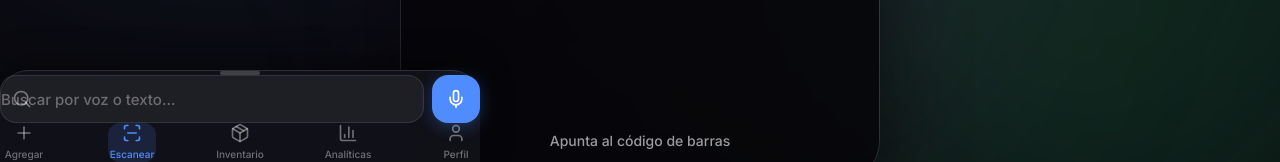
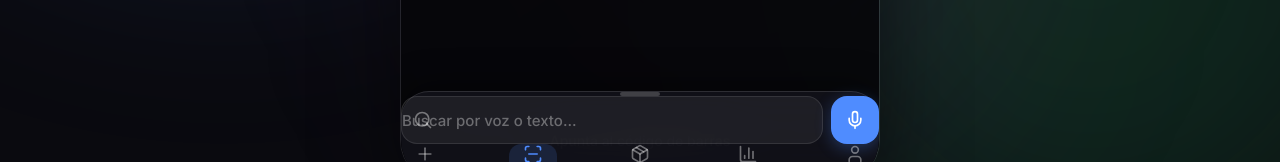
Before and after one commit to jdecore/VoiceInvenXi, a React (Vite) app: page / in a window 1280 px wide. Shown: the part 638-800 px from the top of the page. Built offline with nearby package versions, Linux system fonts and the light colour scheme; no server answers.

Commit message:
v.2026.08.07

```diff
--- a/src/components/ui/GlassDrawer.tsx
+++ b/src/components/ui/GlassDrawer.tsx
@@ -9,12 +9,10 @@ export function GlassDrawer({ children, className = '' }: GlassDrawerProps) {
   return (
     <div
       className={`
-        fixed bottom-0 left-0 right-0 z-40
+        absolute bottom-0 left-0 right-0 z-40
         bg-[rgba(18,18,26,0.92)] backdrop-blur-xl backdrop-saturate-[180%]
         border-t border-[rgba(255,255,255,0.12)]
         rounded-t-[28px] shadow-[0_-8px_32px_rgba(0,0,0,0.4)]
-        max-w-[480px] mx-auto
-        safe-area-pb
         ${className}
       `}
     >
--- a/src/pages/AnalyticsPage.tsx
+++ b/src/pages/AnalyticsPage.tsx
@@ -7,7 +7,7 @@ export function AnalyticsPage() {
   const navigate = useNavigate()
 
   return (
-    <div className="h-full flex flex-col bg-transparent">
+    <div className="h-full flex flex-col bg-transparent overflow-hidden">
       <div className="flex items-center gap-3 px-4 pt-4 pb-2">
         <button
           onClick={() => navigate('/')}
--- a/src/pages/InventoryPage.tsx
+++ b/src/pages/InventoryPage.tsx
@@ -6,7 +6,7 @@ export function InventoryPage() {
   const navigate = useNavigate()
 
   return (
-    <div className="h-full flex flex-col bg-transparent">
+    <div className="h-full flex flex-col bg-transparent overflow-hidden">
       <div className="flex items-center gap-3 px-4 pt-4 pb-2">
         <button
           onClick={() => navigate('/')}
--- a/src/pages/ProfilePage.tsx
+++ b/src/pages/ProfilePage.tsx
@@ -7,7 +7,7 @@ export function ProfilePage() {
   const navigate = useNavigate()
 
   return (
-    <div className="h-full flex flex-col bg-transparent">
+    <div className="h-full flex flex-col bg-transparent overflow-hidden">
       <div className="flex items-center gap-3 px-4 pt-4 pb-2">
         <button
           onClick={() => navigate('/')}
--- a/src/pages/ScanPage.tsx
+++ b/src/pages/ScanPage.tsx
@@ -99,8 +99,7 @@ export function ScanPage() {
       </div>
 
       {/* Bottom drawer */}
-      <div className="relative z-20 mt-auto">
-        <GlassDrawer>
+      <GlassDrawer className="z-20">
         <SearchBar
           value={searchQuery}
           onChange={setSearchQuery}
@@ -120,6 +119,5 @@ export function ScanPage() {
         <BottomNav />
       </GlassDrawer>
     </div>
-    </div>
   )
 }
```
Also changed, not shown: 1 other file (tests, documents, lock files or other folders). Lines whose indentation alone changed are shown as unchanged.
